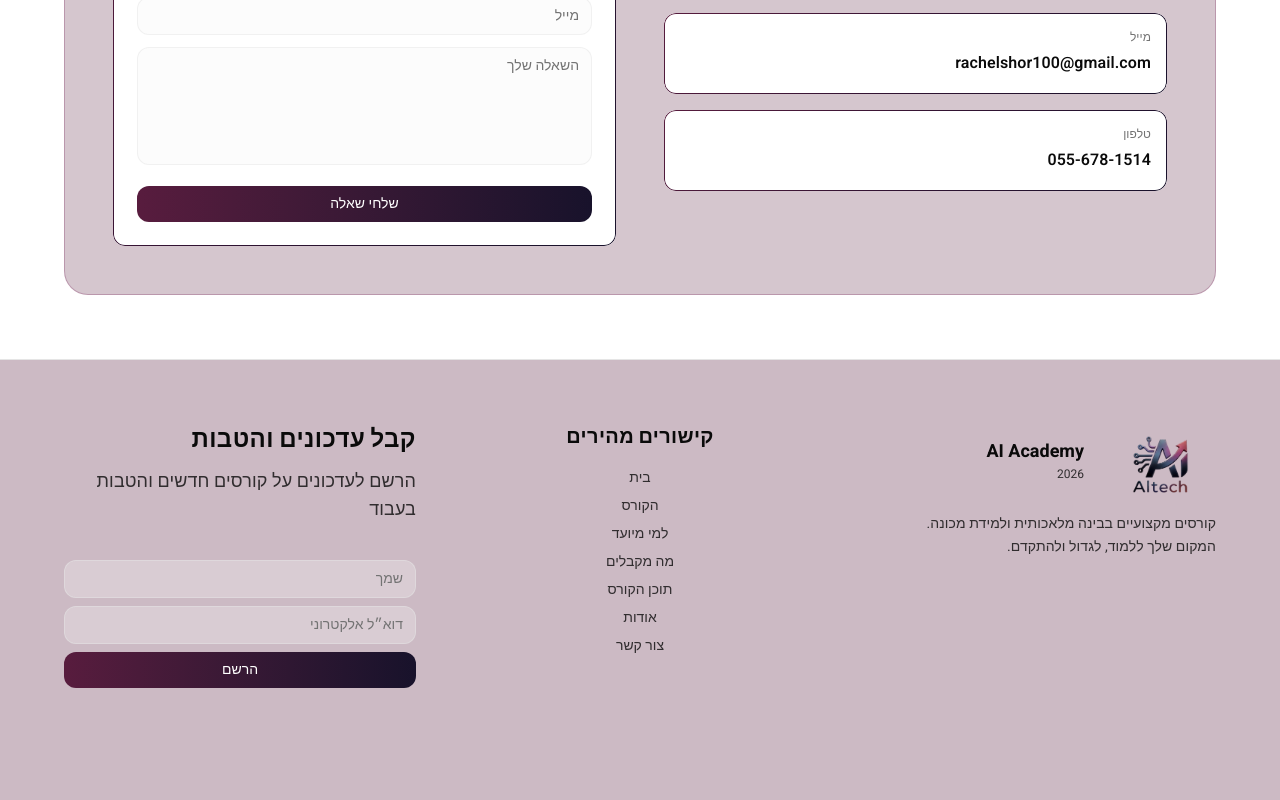
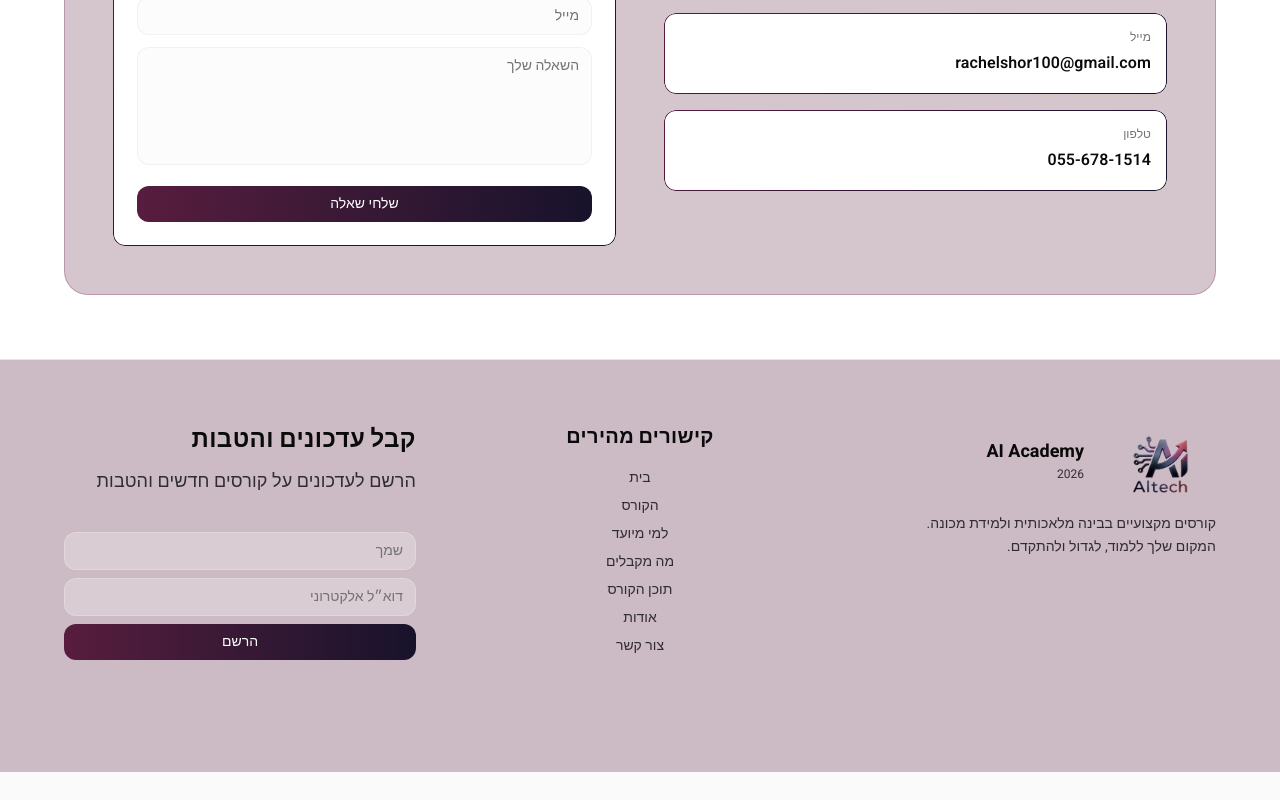
Before and after one commit to rachelk10/AI-tech_course, a Next.js app: page / in a window 1280 px wide. Shown: the part 5926-6726 px from the top of the page. After the commit the page ends 6698 px from the top, so only its background shows below. Built offline with nearby package versions, Linux system fonts and the light colour scheme.

Commit message:
fix a word

```diff
--- a/app/page.tsx
+++ b/app/page.tsx
@@ -804,7 +804,7 @@ export default function HomePage() {
             <div className="flex flex-col gap-4">
               <div>
                 <h3 className="text-2xl font-bold text-foreground mb-3">קבל עדכונים והטבות</h3>
-                <p className="text-base md:text-lg text-foreground/80 mb-5">הרשם לעדכונים על קורסים חדשים והטבות בעבוד</p>
+                <p className="text-base md:text-lg text-foreground/80 mb-5">הרשם לעדכונים על קורסים חדשים והטבות</p>
               </div>
               <form className="flex flex-col gap-2" onSubmit={handleNewsletterSubmit}>
                 <input
```
